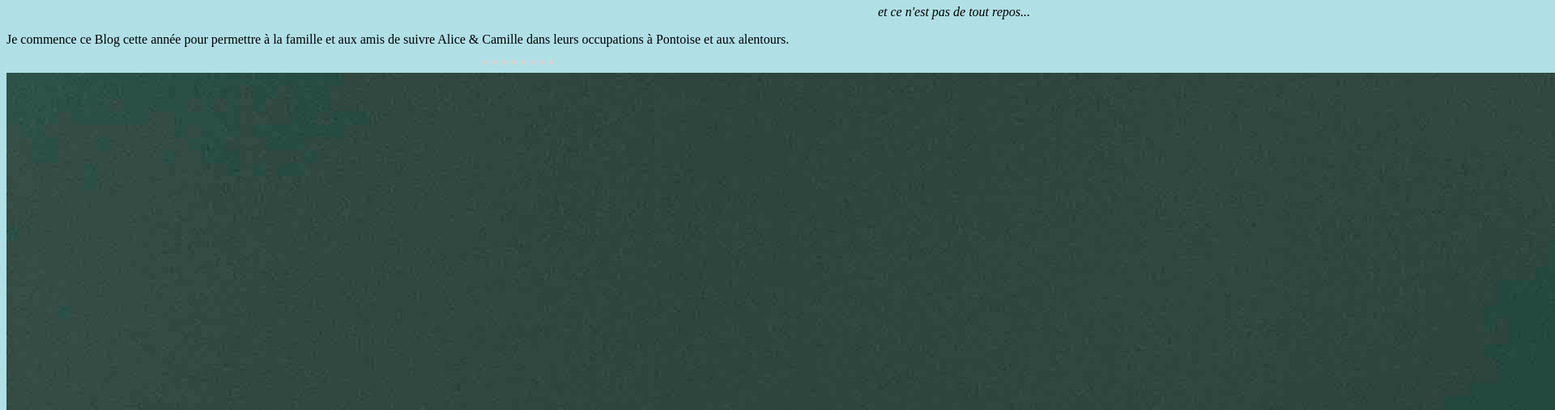
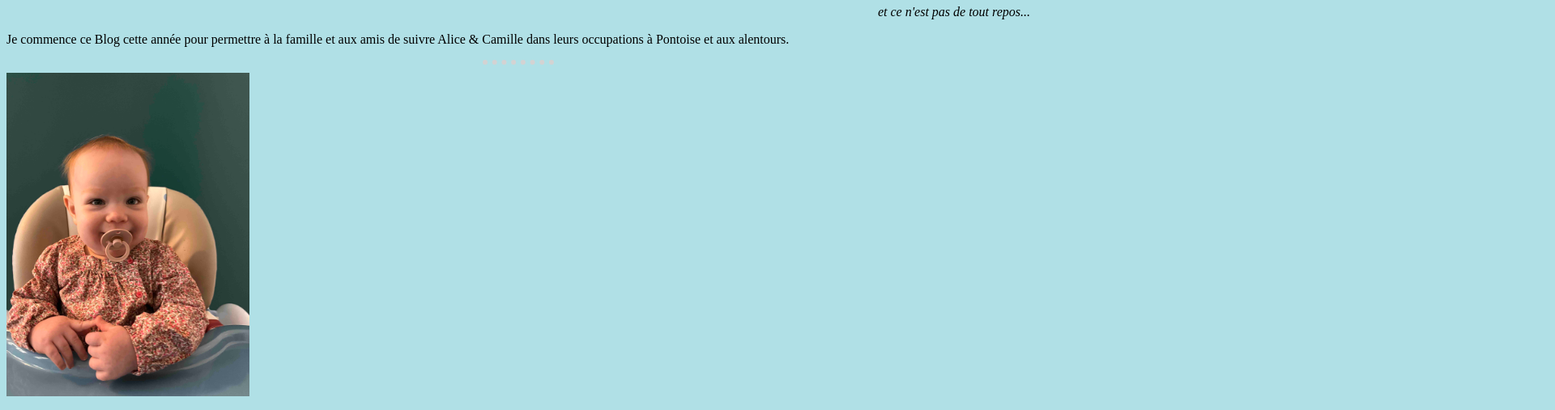
Before and after one commit to Danao64/Sisters_in_Pontoise, a plain HTML site: page index.html in a window 1280 px wide. Shown: the part 271-778 px from the top of the page at 81% size, 1920 px wide, since content can reach past the window. Drawn offline with Linux system fonts and the light colour scheme.

Commit message:
Update styles.css

```diff
--- a/styles.css
+++ b/styles.css
@@ -23,3 +23,8 @@ h1{
 #subtitle{
   text-align: right;
 }
+
+#phot1{
+  height:400px;
+  width:auto;
+}
```
